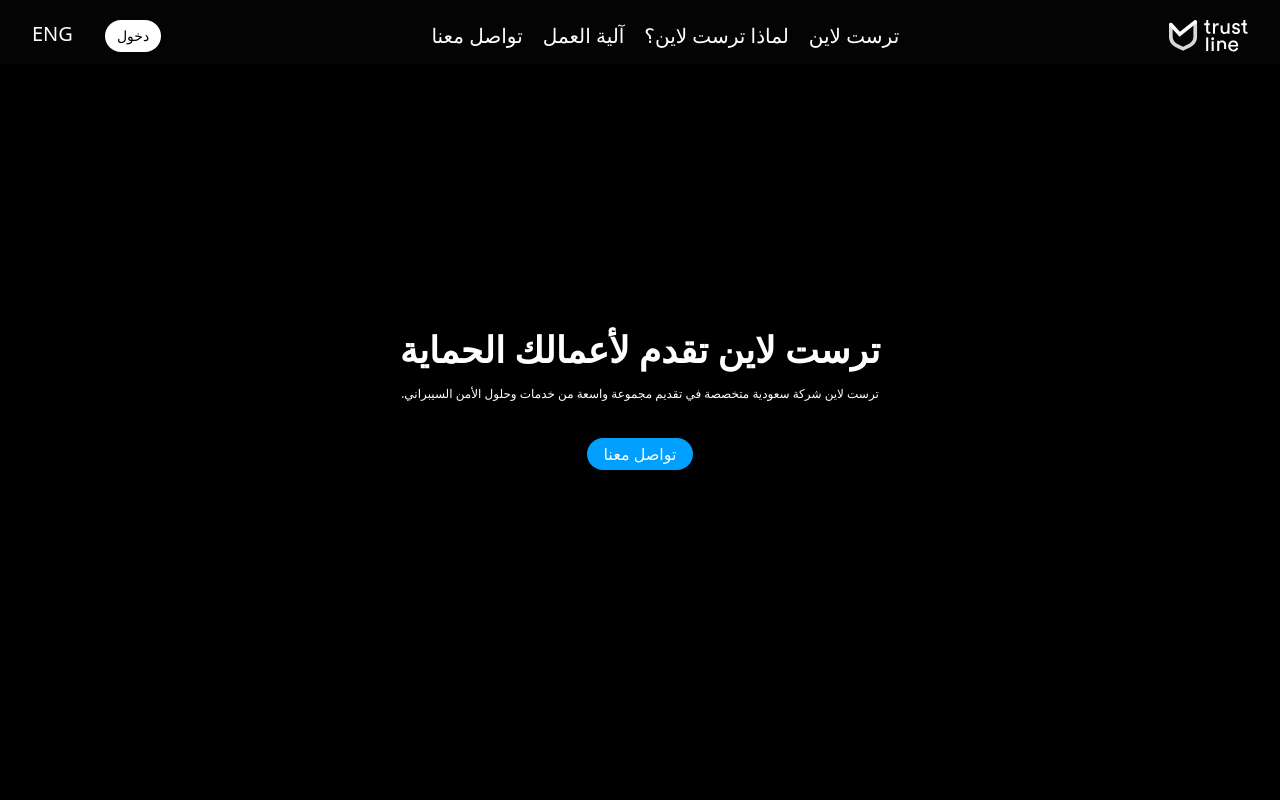
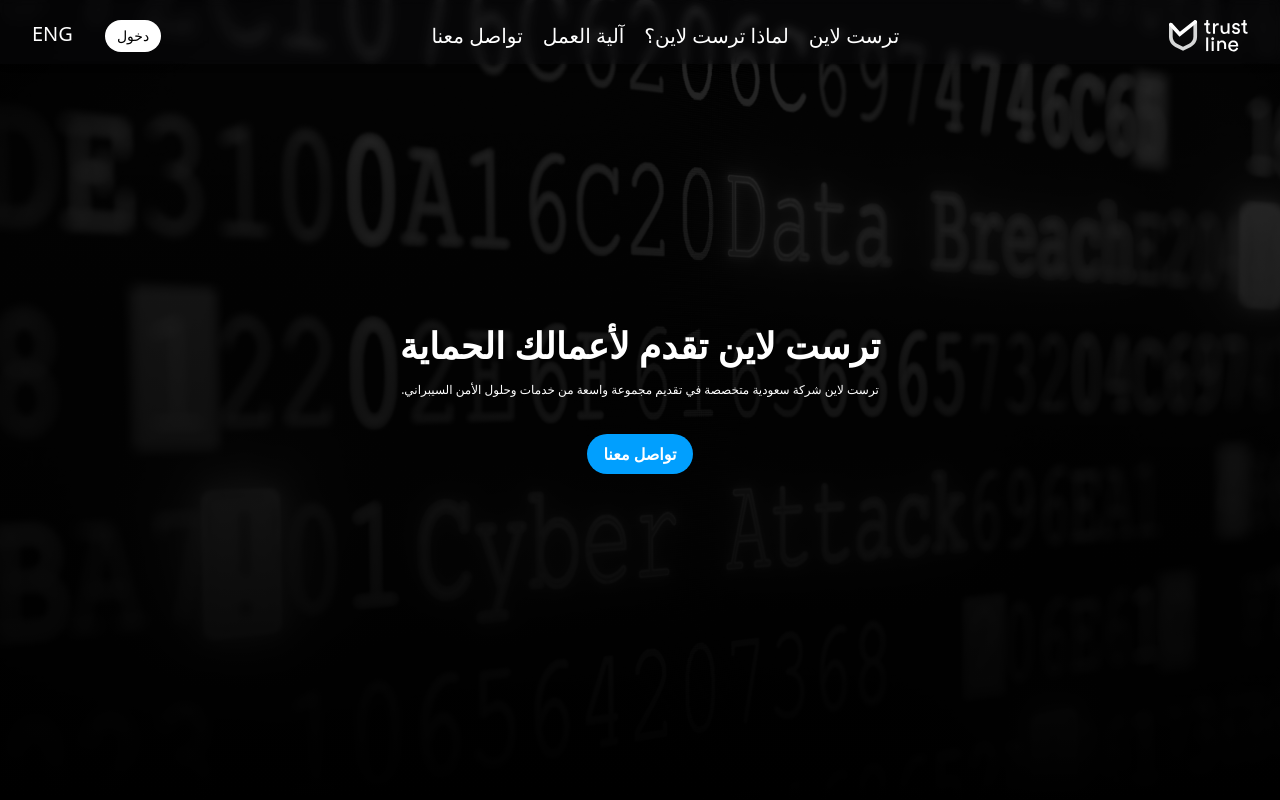
Before and after one commit to MohammadKhallaf/react-trustland, a React (Vite) app: page / in a window 1280 px wide. Shown: the top 800 px of the page. Built offline with nearby package versions, Linux system fonts and the light colour scheme.

Commit message:
update hero section

```diff
--- a/src/containers/HeroSection/index.tsx
+++ b/src/containers/HeroSection/index.tsx
@@ -1,19 +1,19 @@
 import React from "react";
-
+import SectionDiv from "../../components/SectionDiv";
 const HeroSection = (): JSX.Element => {
   return (
-    <section className="bg-black text-white h-screen grid place-items-center">
-      <div className="flex flex-col items-center gap-4">
+    <SectionDiv className="text-white h-full grid place-items-center" id="hero">
+      <div className="flex flex-col items-center gap-4 text-center">
         <h2 className="text-4xl font-bold">ترست لاين تقدم لأعمالك الحماية</h2>
         <p className="text-xs">
           ترست لاين شركة سعودية متخصصة في تقديم مجموعة واسعة من خدمات وحلول
           الأمن السيبراني.
         </p>
-        <button className="bg-mainBlue px-4 py-1 rounded-full mt-5">
+        <button className="text-md font-bold bg-mainBlue px-4 py-2 rounded-full mt-5">
           تواصل معنا
         </button>
       </div>
-    </section>
+    </SectionDiv>
   );
 };
 
```
